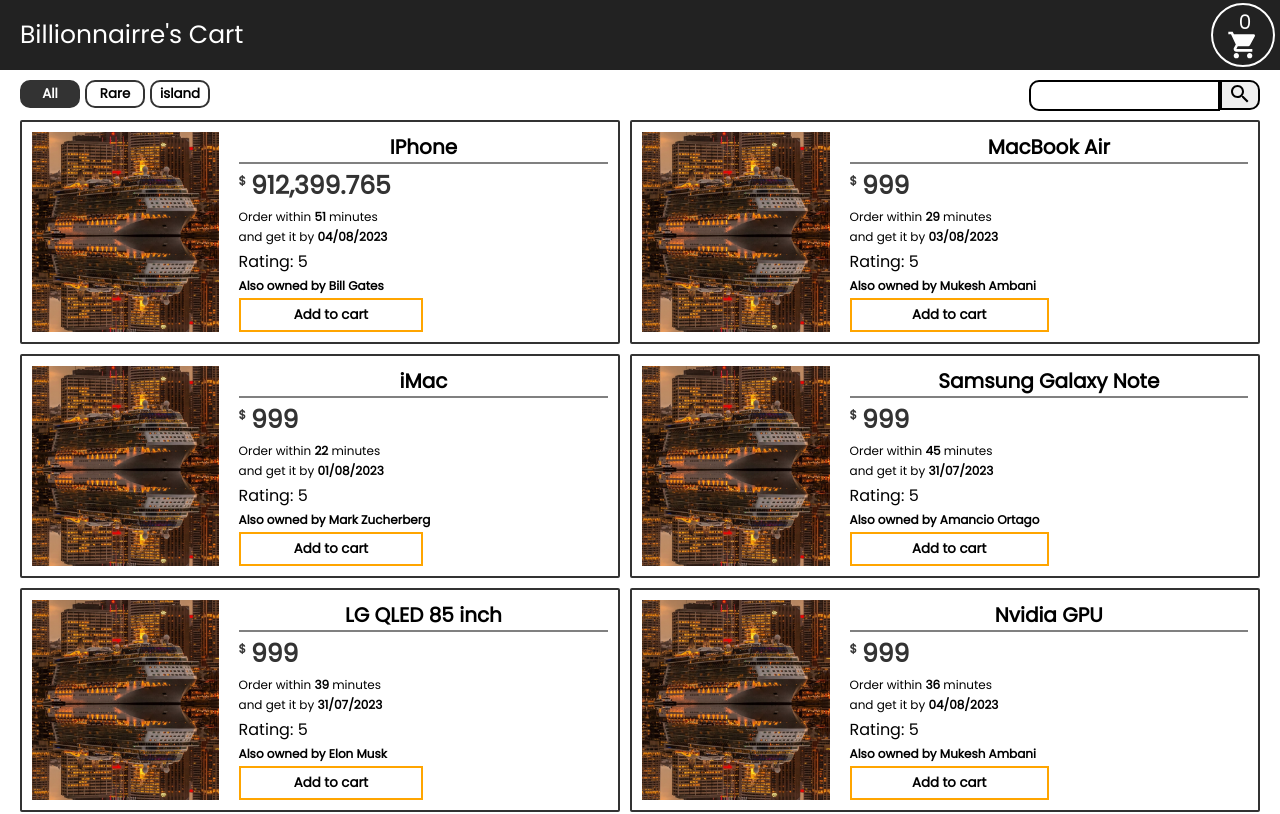
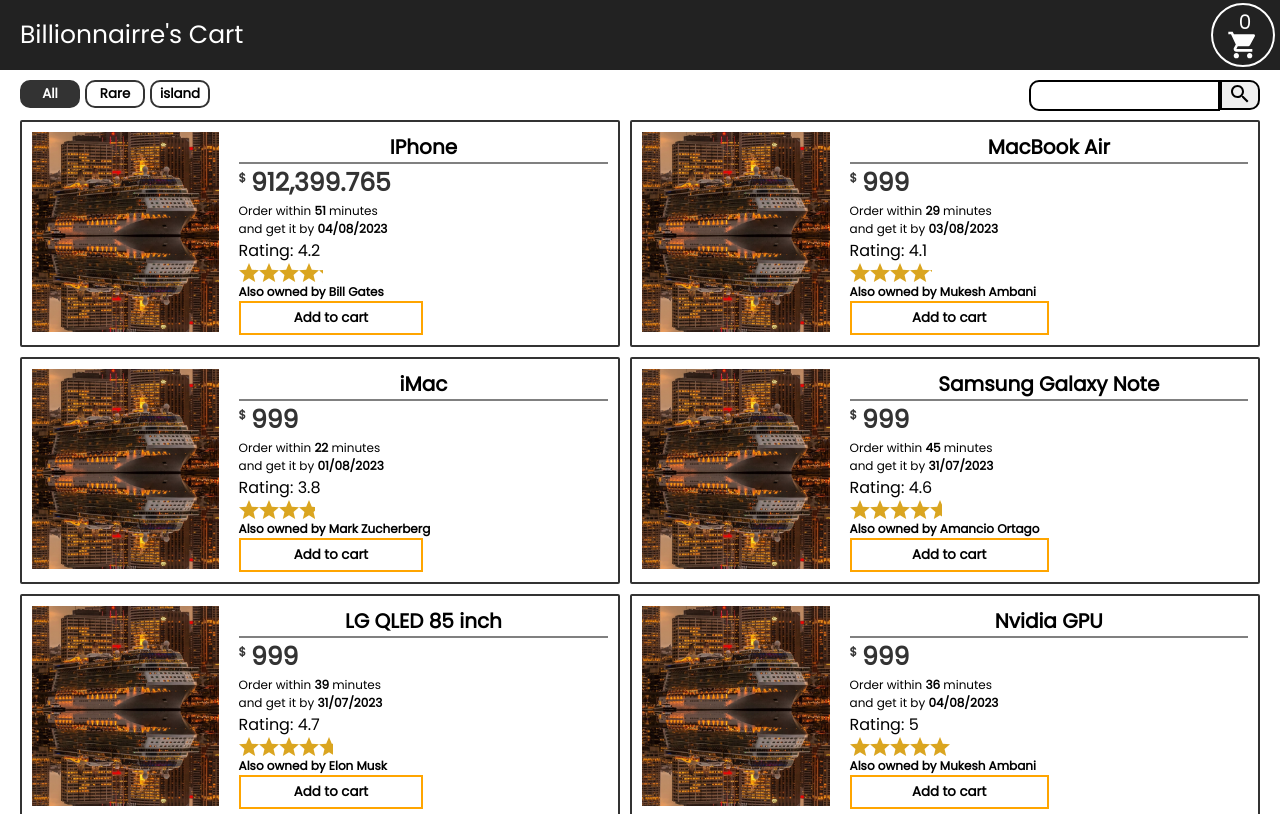
Before and after one commit to ankit-suman-07/E-commerce, a React (Create React App) app: page / in a window 1280 px wide. Shown: the top 814 px of the page. Built offline with nearby package versions, Linux system fonts and the light colour scheme.

Commit message:
Added ratinf star shape jsx and css file

```diff
--- /dev/null
+++ b/src/components/Rating.jsx
@@ -0,0 +1,26 @@
+import React from 'react';
+import { Star } from './Star';
+import "../css/Rating.css";
+
+export const Rating = (props) => {
+    const starVal = [0, 0, 0, 0, 0];
+
+    const integerValue = Math.floor(props.rating);
+    const decimalPart = props.rating - integerValue;
+
+    for (let i = 0; i < integerValue; i++) {
+        starVal[i] = 1;
+    }
+
+    if (integerValue < 5) {
+        starVal[integerValue] = decimalPart;
+    }
+
+  return (
+    <div className='rating'>
+      {starVal.map((val, index) => {
+        return <Star key={index} part={val} />;
+      })}
+    </div>
+  );
+};
--- /dev/null
+++ b/src/components/Star.jsx
@@ -0,0 +1,14 @@
+import React from 'react';
+import { Star as StarImage } from '@mui/icons-material';
+import "../css/Star.css";
+
+export const Star = (props) => {
+    const percentageWidth = (props.part * 200 / 10) + "px";
+  return (
+    <div className='star' style={{ width: percentageWidth }}>
+        <div className='inner-star'  >
+            <StarImage  className='star-image' />
+        </div>
+    </div>
+  )
+}
--- /dev/null
+++ b/src/css/Rating.css
@@ -0,0 +1,4 @@
+.rating {
+    /* border: 1px solid black; */
+    display: flex;
+}
--- /dev/null
+++ b/src/css/Star.css
@@ -0,0 +1,22 @@
+.star {
+
+    height: 20px;
+    /* border: 1px solid black; */
+    /* margin: 5px; */
+    overflow: hidden;
+}
+
+.inner-star {
+    /* background-color: red; */
+    width: 20px;
+    height: 100%;
+
+    display: flex;
+    justify-content: center;
+    align-items: center;
+}
+
+.star-image {
+    color: goldenrod;
+    width: 19px;
+}
--- a/src/helper/Products.js
+++ b/src/helper/Products.js
@@ -9,7 +9,7 @@
         timeLimit: "56",
         delDate: "12/34/5",
         owner: "Bill Gates",
-        rating: 5,
+        rating: 4.2,
         tags: ["all", "", "island", ""],
     },
     {
@@ -20,7 +20,7 @@
         timeLimit: "32",
         delDate: "12/34/5",
         owner: "Mukesh Ambani",
-        rating: 5,
+        rating: 4.1,
         tags: ["all", "", "rare", ""],
     },
     {
@@ -31,7 +31,7 @@
         timeLimit: "12",
         delDate: "10/02/5",
         owner: "Mark Zucherberg",
-        rating: 5,
+        rating: 3.8,
         tags: ["all", "", "island", ""],
     },
     {
@@ -42,7 +42,7 @@
         timeLimit: "12",
         delDate: "10/02/5",
         owner: "Amancio Ortago",
-        rating: 5,
+        rating: 4.6,
         tags: ["all", "", "space", ""],
     },
     {
@@ -53,7 +53,7 @@
         timeLimit: "12",
         delDate: "10/02/5",
         owner: "Elon Musk",
-        rating: 5,
+        rating: 4.7,
         tags: ["all", "", "space", ""],
     },
     {
@@ -75,7 +75,7 @@
         timeLimit: "56",
         delDate: "12/34/5",
         owner: "Bill Gates",
-        rating: 5,
+        rating: 4.6,
         tags: ["all", "", "", "rare"],
     },
     {
--- a/src/pages/Shop/Product.jsx
+++ b/src/pages/Shop/Product.jsx
@@ -1,5 +1,6 @@
 import React, { useContext, useEffect, useState } from "react";
 import { ShopContext } from "../../context/ShopContext";
+import { Rating } from "../../components/Rating";
 import "../../css/Product.css";
 
 export const Product = (props) => {
@@ -77,6 +78,7 @@
         </span>
         <span className="prod-date"> and get it by <b>{deliveryDate}</b></span>
         <span className="prod-rating"> Rating: {rating}</span>
+        <Rating  rating={rating} />
         <span className="prod-owner">
           Also owned by <b>{owner}</b>
         </span>
```
Also changed, not shown: src/assets/star.png (added).
